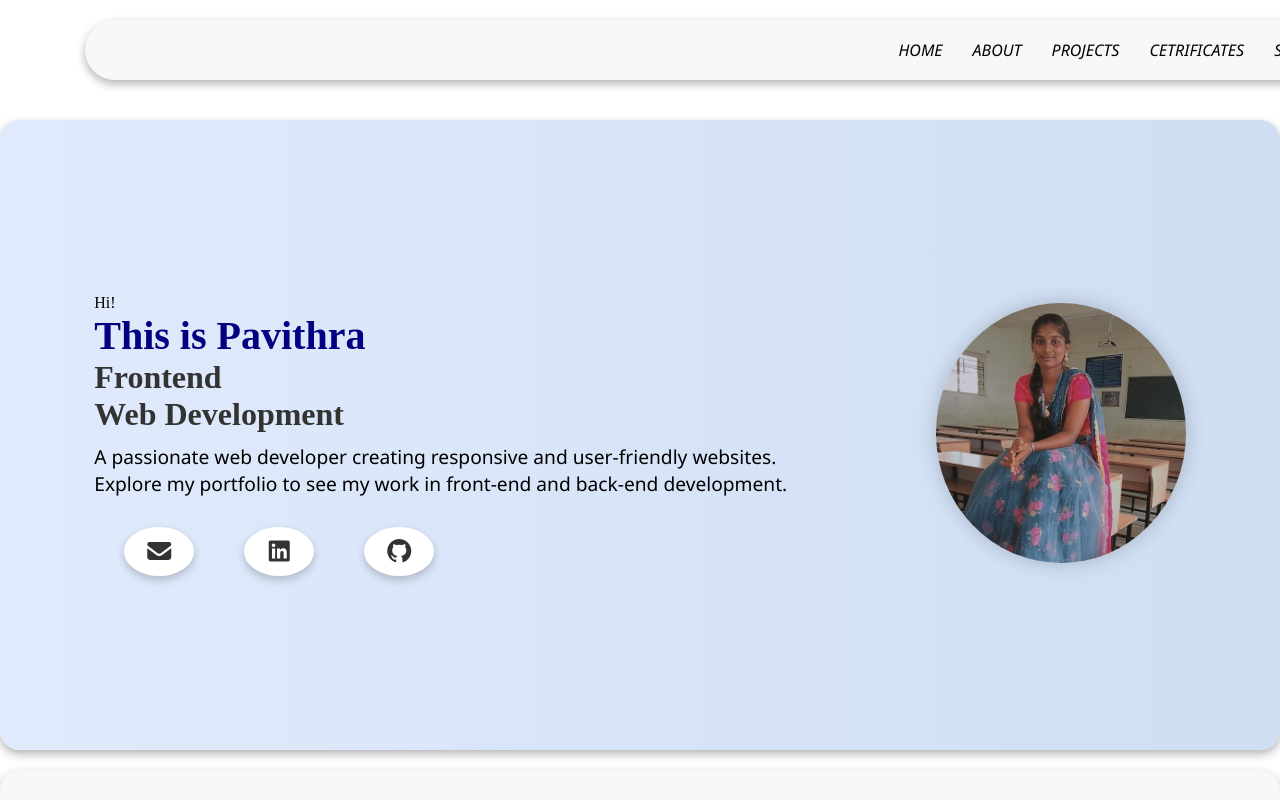
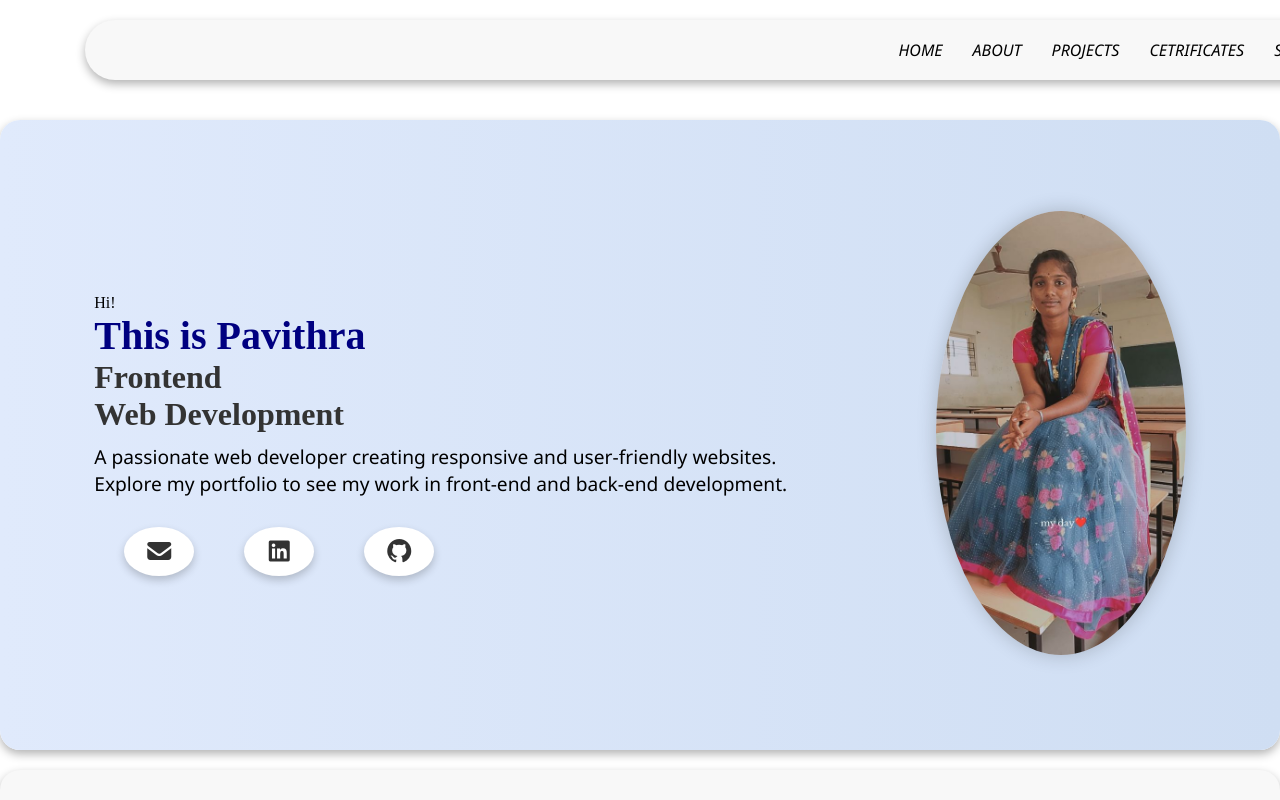
Before and after one commit to Pavi302005/portfolio, a plain HTML site: page index.html in a window 1280 px wide. Shown: the top 800 px of the page. Drawn offline with Linux system fonts and the light colour scheme.

Commit message:
Update index.html

```diff
--- a/index.html
+++ b/index.html
@@ -51,7 +51,7 @@
                 </div>
         </div>
         <div class="s">
-            <img src="WhatsApp Image 2025-07-27 at 2.09.25 PM.jpeg" alt="Profile Image" class="image">
+            <img src="WhatsApp Image 2025-07-27 at 5.04.21 PM.jpeg" alt="Profile Image" class="image">
         </div>
 
     </section>
```
